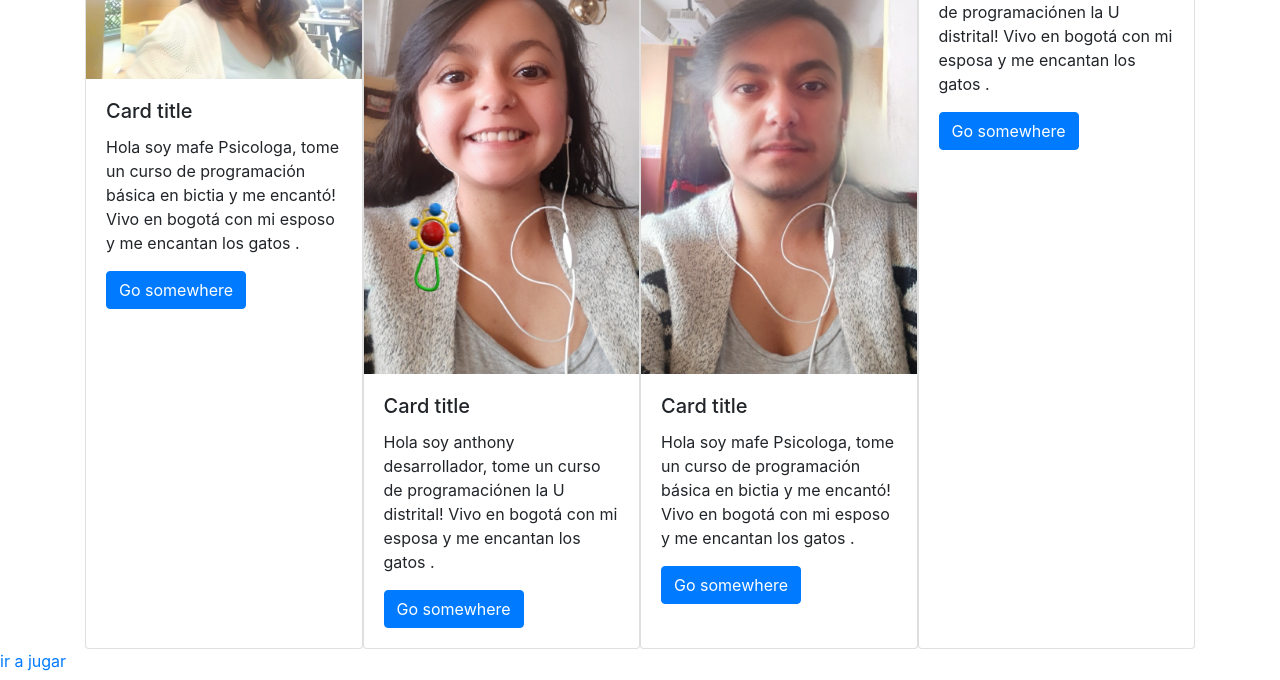
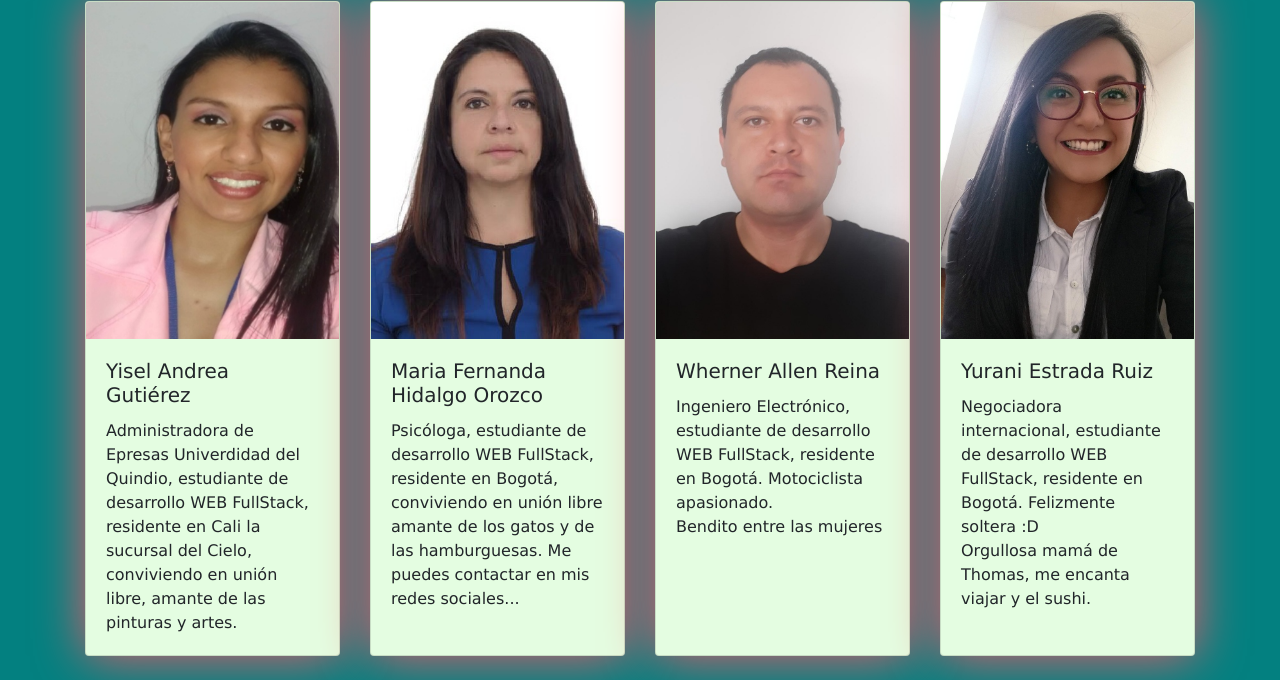
Before and after one commit to fehiora/adivinaQuienG5, a plain HTML site: page assets/pages/perfiles.html in a window 1280 px wide. Shown: the part 129-809 px from the top of the page. Drawn offline with nearby package versions, Linux system fonts and the light colour scheme.

Commit message:
Página de perfiles

```diff
--- a/assets/css/indexStyle.css
+++ b/assets/css/indexStyle.css
@@ -1,32 +1,33 @@
-*{
+* {
     margin: 0;
     padding: 0;
     box-sizing: border-box;
 }
 
-body{
+body {
     font-family: Verdana, Geneva, Tahoma, sans-serif;
     background-color: #038080;
 }
 
 
-.header{
+.header {
     height: 50px;
     background-color: #7E1F86;
-    border-bottom: solid #114B5F ;
+    border-bottom: solid #114B5F;
 }
-.main{
+
+.main {
     margin: auto;
 
 }
 
-h1{
+h1 {
     margin: 3% 5%;
     text-align: center;
     color: #E4FDE1;
 }
 
-.contenedor{
+.contenedor {
     margin: 0 30%;
     padding: 2%;
     background-color: #E4FDE1;
@@ -34,7 +35,7 @@ h1{
     box-shadow: 0 0 150px #F45B69;
 }
 
-.contenedor > form{
+.contenedor>form {
     margin: 0 20%;
     padding-top: 3%;
     display: flex;
@@ -42,21 +43,22 @@ h1{
     color: #114B5F;
 }
 
-.contenedor > form > label{
+.contenedor>form>label {
     margin: 5px 0;
 }
-.contenedor > form > input{
+
+.contenedor>form>input {
     margin: 15px;
     padding: 5px;
     border: none;
     border-radius: 10px;
 }
 
-.button{
+.button {
     margin: 20px 45% 10px 45%;
     padding: 20px;
     background-color: #038080;
-    color:  #E4FDE1;
+    color: #E4FDE1;
     border-radius: 20px;
     box-shadow: 0 0 10px #114B5F;
     font-weight: bolder;
@@ -66,9 +68,9 @@ h1{
 }
 
 
-.button:hover{
+.button:hover {
     background-color: #7E1F86;
-    color:  #E4FDE1;
+    color: #E4FDE1;
 }
 
 small {
@@ -76,3 +78,9 @@ small {
     margin: 5px;
     font-size: smaller;
 }
+
+.cartas {
+    background-color: #E4FDE1;
+
+    box-shadow: 0 0 50px #F45B69;
+}
--- a/assets/pages/perfiles.html
+++ b/assets/pages/perfiles.html
@@ -4,59 +4,75 @@
 <head>
     <meta charset="UTF-8">
     <meta name="viewport" content="width=device-width, initial-scale=1.0">
-    <title>Document</title>
+    <title>Nuestro equipo</title>
     <!-- Boostrap -->
     <link rel="stylesheet" href="https://stackpath.bootstrapcdn.com/bootstrap/4.5.2/css/bootstrap.min.css"
         integrity="sha384-JcKb8q3iqJ61gNV9KGb8thSsNjpSL0n8PARn9HuZOnIxN0hoP+VmmDGMN5t9UJ0Z" crossorigin="anonymous">
 
+    <!-- Animate.css -->
+    <link rel="stylesheet" href="https://cdnjs.cloudflare.com/ajax/libs/animate.css/4.1.1/animate.min.css" />
+
+    <link rel="stylesheet" href="../css/indexStyle.css">
 </head>
 
 <body>
 
+    <header class="header"></header>
 
-    <div class="container d-flex">
-    <div class="card" style="width: 18rem;">
-        <img src="../img/P_20181124_084939_BF.jpg" class="card-img-top" alt="...">
-        <div class="card-body">
-            <h5 class="card-title">Card title</h5>
-            <p class="card-text">Hola soy mafe Psicologa, tome un curso de programación básica en bictia y me encantó! Vivo en bogotá con mi esposo y me encantan los gatos
-                .</p>
-            <a href="#" class="btn btn-primary">Go somewhere</a>
+    <div class="container mb-4">
+        <h1 class="text-center m-3"> Nuestro equipo de trabajo</h1>
+
+        <div class="card-deck ">
+            <div class=" card cartas animate__animated animate__fadeInLeft animate__delay-4s">
+                <img src="../img/Yisel.jpg" class="card-img-top" alt="Yisel Gutiérrez">
+                <div class="card-body">
+                    <h5 class="card-title">Yisel Andrea Gutiérez</h5>
+                    <p class="card-text">Administradora de Epresas Univerdidad del Quindio, estudiante de desarrollo
+                        WEB
+                        FullStack, residente en Cali la sucursal del Cielo, conviviendo en unión libre, amante de
+                        las
+                        pinturas y artes.</p>
+
+                </div>
+            </div>
+            <div class="card cartas animate__animated animate__fadeInLeft animate__delay-3s">
+                <img src="../img/Mafe.jpeg" class="card-img-top" alt="Maria Fernanda Hidalgo Orozco">
+                <div class="card-body">
+                    <h5 class="card-title">Maria Fernanda Hidalgo Orozco</h5>
+                    <p class="card-text"> Psicóloga, estudiante de desarrollo WEB FullStack, residente en Bogotá,
+                        conviviendo en unión libre amante de los gatos y de las hamburguesas. Me puedes contactar en
+                        mis
+                        redes sociales...
+                    </p>
+
+                </div>
+            </div>
+            <div class="card cartas animate__animated animate__fadeInLeft animate__delay-2s">
+                <img src="../img/Wherner.jpg" class="card-img-top" alt="Wherner Allen Reina">
+                <div class="card-body">
+                    <h5 class="card-title">Wherner Allen Reina</h5>
+                    <p class="card-text">Ingeniero Electrónico, estudiante de desarrollo WEB FullStack, residente en
+                        Bogotá. Motociclista apasionado. <br> Bendito entre las mujeres</p>
+
+                </div>
+            </div>
+            <div class="card cartas animate__animated animate__fadeInLeft animate__delay-1s">
+                <img src="../img/Yurani.jpg" class="card-img-top" alt="Yurani Estrada Ruiz">
+                <div class="card-body">
+                    <h5 class="card-title">Yurani Estrada Ruiz</h5>
+                    <p class="card-text">Negociadora internacional, estudiante de desarrollo WEB FullStack,
+                        residente en
+                        Bogotá. Felizmente soltera :D <br> Orgullosa mamá de Thomas, me encanta viajar y el sushi.
+                    </p>
+
+                </div>
+            </div>
         </div>
+
+
+
     </div>
 
-    <div class="card" style="width: 18rem;">
-        <img src="../img/1.jpeg" class="card-img-top" alt="...">
-        <div class="card-body">
-            <h5 class="card-title">Card title</h5>
-            <p class="card-text">Hola soy anthony desarrollador, tome un curso de programaciónen la U distrital! Vivo en bogotá con mi esposa y me encantan los gatos
-                .</p>
-            <a href="#" class="btn btn-primary">Go somewhere</a>
-        </div>
-    </div>
-    <div class="card" style="width: 18rem;">
-        <img src="../img/2.jpeg" class="card-img-top" alt="...">
-        <div class="card-body">
-            <h5 class="card-title">Card title</h5>
-            <p class="card-text">Hola soy mafe Psicologa, tome un curso de programación básica en bictia y me encantó! Vivo en bogotá con mi esposo y me encantan los gatos
-                .</p>
-            <a href="#" class="btn btn-primary">Go somewhere</a>
-        </div>
-    </div>
-
-    <div class="card" style="width: 18rem;">
-        <img src="" class="card-img-top" alt="...">
-        <div class="card-body">
-            <h5 class="card-title">Card title</h5>
-            <p class="card-text">Hola soy anthony desarrollador, tome un curso de programaciónen la U distrital! Vivo en bogotá con mi esposa y me encantan los gatos
-                .</p>
-            <a href="#" class="btn btn-primary">Go somewhere</a>
-        </div>
-    </div>
-
-</div>
-
-<a href="../pages/jugar.html">ir a jugar</a>
 
 </body>
 
```
Also changed, not shown: index.html (+1 -1 lines), assets/css/perfiles.css (added), assets/img/Mafe.jpeg (added), assets/img/Wherner.jpg (added), assets/img/Yisel.jpg (added), assets/img/Yurani.jpg (added).
